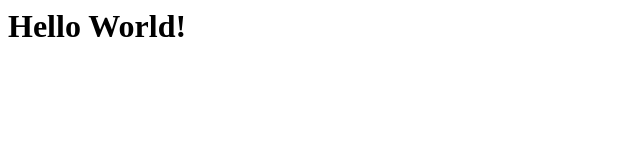
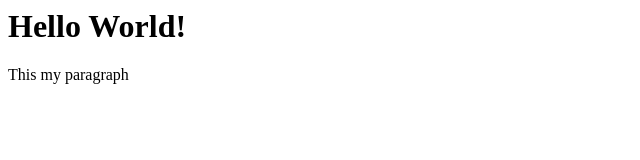
Before and after one commit to MG-669/testing, a plain HTML site: page index.html in a window 1280 px wide. Shown: the whole page, without its empty margins (0-640 px from the left). Drawn offline with Linux system fonts and the light colour scheme.

Commit message:
update: index.html

```diff
--- a/index.html
+++ b/index.html
@@ -1 +1,2 @@
 <h1>Hello World!</h1>
+<p>This my paragraph</p>
```
